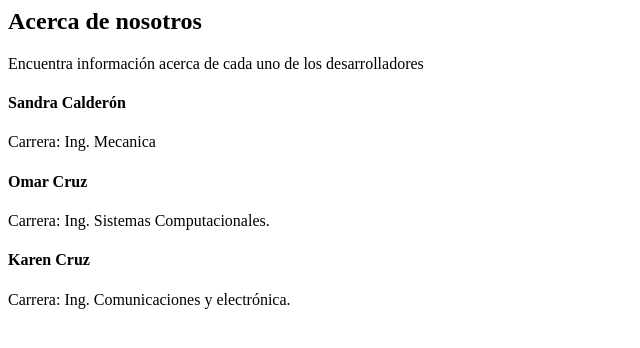
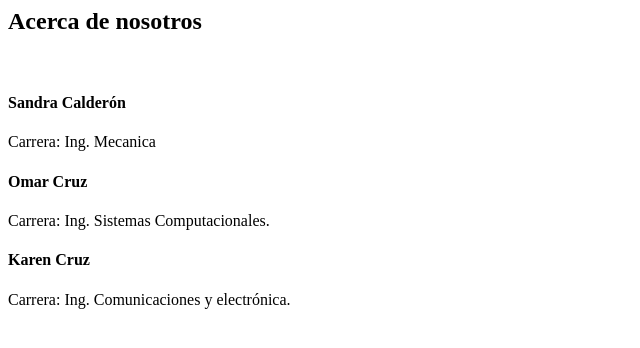
Before and after one commit to omar1cruz271/ADOO, a CodeIgniter app: the page made by application/views/about-us.php in a window 1280 px wide. Shown: the top 348 px of the page, without its empty margins (0-640 px from the left). Run offline with CodeIgniter, Linux system fonts and the light colour scheme.

Commit message:
color de texto

```diff
--- a/application/views/about-us.php
+++ b/application/views/about-us.php
@@ -6,8 +6,8 @@
         <section class="clean-block about-us">
             <div class="container">
                 <div class="block-heading">
-                    <h2 class="text-info">Acerca de nosotros</h2>
-                    <p>Encuentra información acerca de cada uno de los desarrolladores</p>
+                    <h2 class="text-white">Acerca de nosotros</h2>
+                    <p style="color:white">Encuentra información acerca de cada uno de los desarrolladores</p>
                 </div>
                 <div class="row justify-content-center">
                 <div class="col-sm-6 col-lg-4">
```
